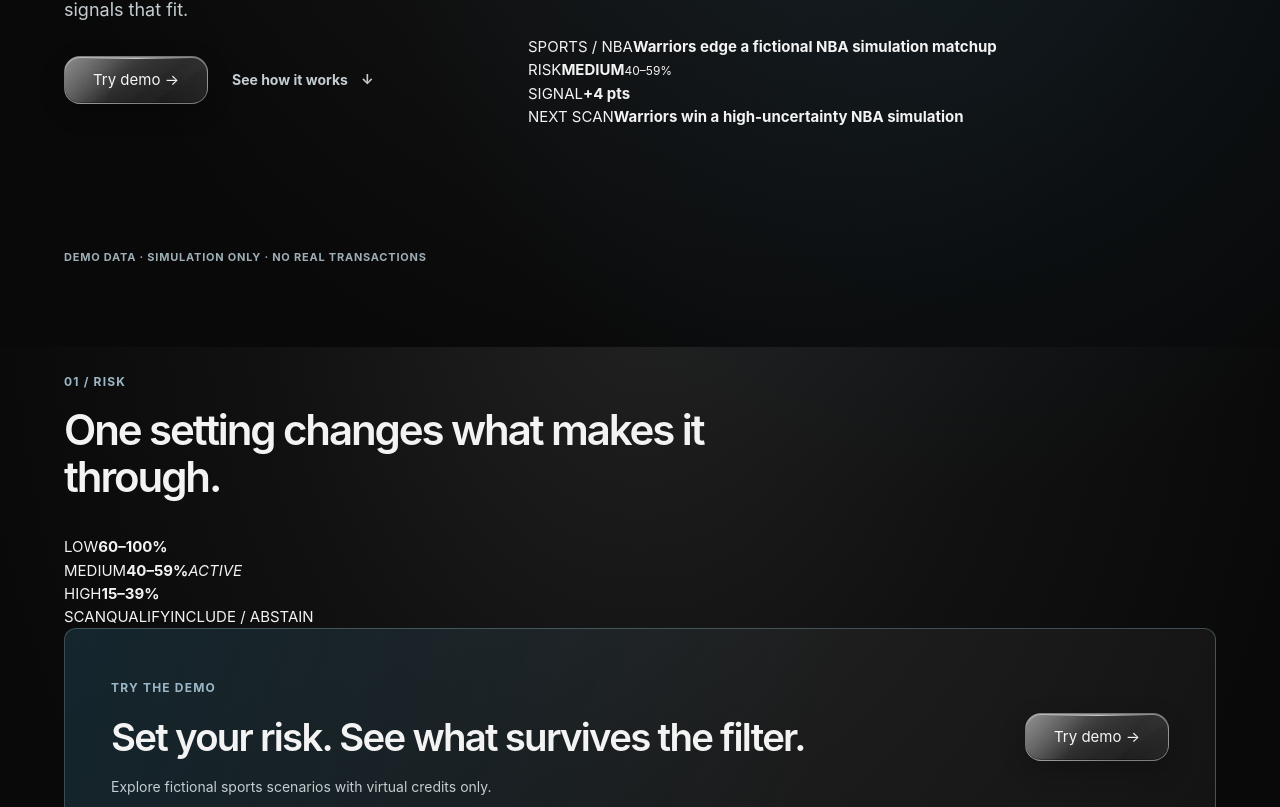
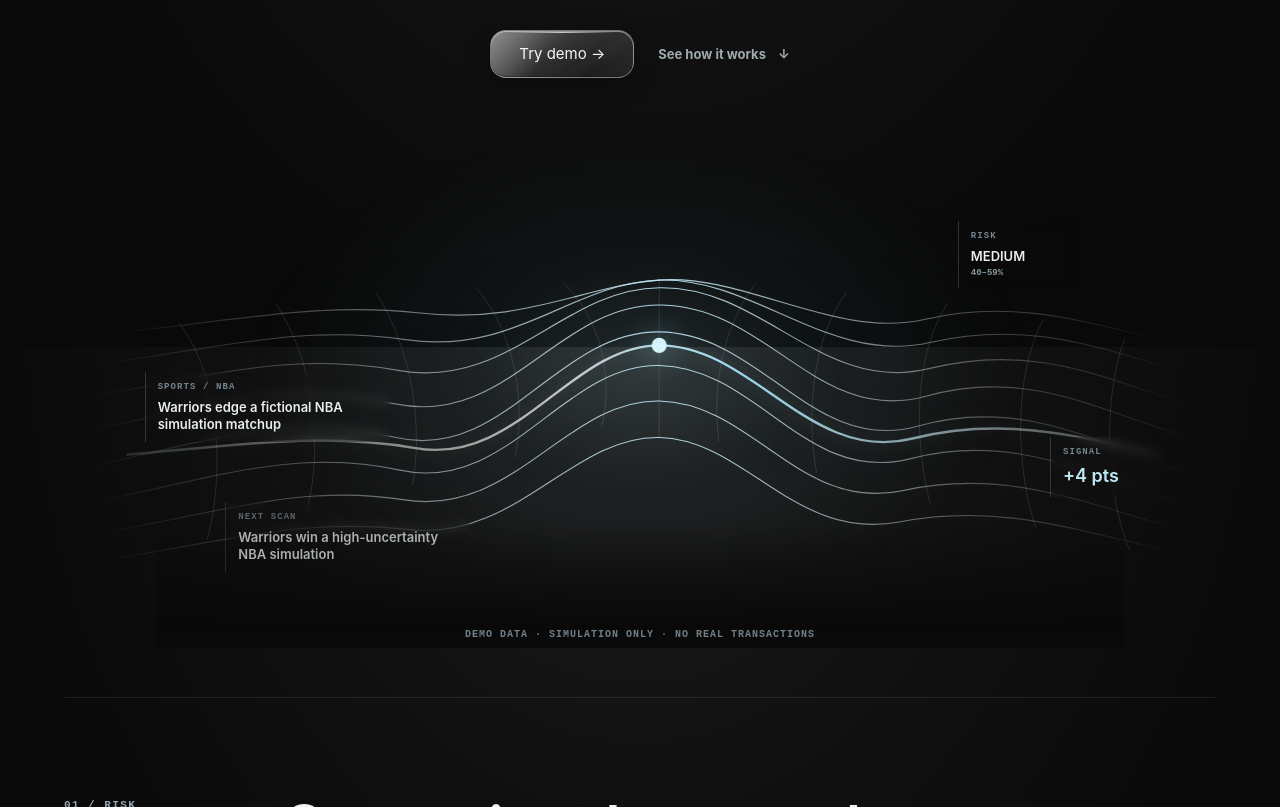
Before and after one commit to anshbalusa-ui/automated-risk-level-betting, a Next.js app: page / in a window 1280 px wide. Shown: the part 453-1260 px from the top of the page. Built offline with nearby package versions, Linux system fonts and the light colour scheme.

Commit message:
style: simplify landing into signal-first experience

```diff
--- a/src/app/globals.css
+++ b/src/app/globals.css
@@ -344,90 +344,321 @@ body { background:radial-gradient(ellipse at 50% -12%,#222 0%,#111 42%,#090909 7
 .badge { border-color:#ffffff27; background:#ffffff08; }
 .status-dot { background:var(--positive); }
 
-/* Landing: product preview and fictional sports signals */
-.landing { position:relative; width:100%; max-width:1560px; padding:0 clamp(20px,5vw,80px); background:radial-gradient(ellipse at 74% 20%,#1c344266,transparent 43%); }
-.landing-nav { min-height:82px; border-color:#ffffff25; }
-.landing-nav nav { display:flex; gap:32px; color:#c4cdd1; font-size:14px; }
+/* Landing: one visual idea, sports + risk + signal */
+.landing {
+  position:relative;
+  width:100%;
+  max-width:1600px;
+  margin:0 auto;
+  padding:0 clamp(20px,5vw,84px);
+  overflow:hidden;
+}
+.landing::before {
+  position:absolute;
+  z-index:-2;
+  inset:0;
+  background:
+    radial-gradient(circle at 50% 37%,#17303d52 0%,transparent 27%),
+    radial-gradient(circle at 50% 42%,#9bdff00a 0%,transparent 44%);
+  content:"";
+  pointer-events:none;
+}
+.landing-nav {
+  min-height:82px;
+  border-color:#ffffff1c;
+}
+.landing-nav nav {
+  display:flex;
+  gap:30px;
+  color:#aeb8be;
+  font-size:13px;
+}
+.landing-nav nav a { transition:color .18s ease; }
 .landing-nav nav a:hover,.landing-secondary:hover { color:#fff; }
-.hero { min-height:740px; grid-template-columns:minmax(320px,.75fr) minmax(0,1.25fr); gap:clamp(32px,4vw,72px); padding:62px 0 80px; }
-.hero-copy { max-width:580px; }
-.landing-kicker,.step-index,.landing-section-heading>span,.landing-close>div>span { color:#9cb7c7; font-size:12px; font-weight:700; letter-spacing:.1em; }
-.landing-kicker { display:flex; align-items:center; gap:10px; }
-.landing-kicker .status-dot { background:#72d8cb; box-shadow:0 0 12px #72d8cb77; }
-.hero-copy h1 { margin:26px 0 24px; font-size:clamp(48px,5vw,78px); font-weight:600; letter-spacing:-.065em; line-height:1.04; }
-.hero-copy h1 em { color:#9ed7e8; }
-.hero-copy>p { max-width:460px; color:#c4cdd1; font-size:18px; line-height:1.55; }
-.hero-actions { gap:24px; margin-top:32px; }
-.landing-secondary { min-height:48px; display:inline-flex; align-items:center; gap:13px; color:#c4cdd1; font-size:14px; font-weight:650; transition:color .18s; }
-.hero-caption { margin-top:23px; color:#9eaeb7; font-size:11px; letter-spacing:.07em; }
-.market-preview { min-width:0; overflow:hidden; border:1px solid #a5d9ee4a; border-radius:15px; background:linear-gradient(145deg,#15252fdc,#10171ddd 52%,#121720ed); box-shadow:0 30px 90px #0009,inset 0 1px #ffffff3a; backdrop-filter:blur(20px); }
-.preview-toolbar,.preview-controls,.featured-signal,.opportunities,.preview-bottom { padding-inline:clamp(17px,2.1vw,30px); }
-.preview-toolbar { height:56px; display:flex; align-items:center; justify-content:space-between; gap:10px; border-bottom:1px solid #ffffff20; color:#abb9c3; font:650 11px/1.3 ui-monospace,SFMono-Regular,monospace; letter-spacing:.03em; }
-.preview-toolbar>span:first-child { color:#eef7fc; }
-.preview-toolbar i { display:inline-block; width:7px; height:7px; margin-right:9px; border-radius:50%; background:#74dfd3; box-shadow:0 0 13px #74dfd3; }
-.preview-controls { display:flex; align-items:end; justify-content:space-between; gap:10px; padding-block:21px; }
-.preview-controls small,.featured-body small,.featured-value small { display:block; color:#a6bac5; font-size:11px; font-weight:650; letter-spacing:.06em; }
-.preview-controls strong { display:flex; align-items:center; flex-wrap:wrap; gap:9px; margin-top:7px; font-size:14px; font-weight:600; }
-.preview-controls strong svg { width:17px; height:17px; color:#93d8eb; }
-.control-divider { width:1px; height:14px; background:#ffffff3d; }
-.risk-range { padding:3px 8px; border:1px solid #a7dff16b; border-radius:5px; color:#b4e2f1; font:600 11px ui-monospace,SFMono-Regular,monospace; }
-.preview-count { color:#a7bac5; font-size:12px; white-space:nowrap; }
-.featured-signal { margin:0 13px; padding-block:23px; border:1px solid #a1dcea56; border-radius:10px; background:linear-gradient(125deg,#2a536657,#ffffff0a 65%); box-shadow:inset 0 1px #ffffff31,0 14px 32px #0005; }
-.featured-heading,.opportunities-head { display:flex; align-items:center; justify-content:space-between; gap:12px; color:#acbec9; font:650 11px/1.3 ui-monospace,SFMono-Regular,monospace; letter-spacing:.05em; }
-.signal-included,.signal-skipped { display:inline-flex; align-items:center; gap:7px; padding:5px 9px; border:1px solid #70dfc25c; border-radius:5px; color:#9be8d5; background:#5cd9b314; font-size:11px; font-weight:650; white-space:nowrap; }
-.signal-included i,.decision-mark { width:6px; height:6px; border-radius:50%; background:#80e2c9; }
-.signal-skipped { border-color:#ffffff33; color:#c6ced3; background:#ffffff0a; }
-.featured-body { display:grid; grid-template-columns:minmax(0,1fr) auto; gap:20px; margin-top:23px; }
-.featured-body h2 { max-width:400px; margin:7px 0 10px; font-size:clamp(19px,2vw,27px); font-weight:600; letter-spacing:-.03em; line-height:1.18; }
-.featured-body p { max-width:340px; margin:0; color:#b9c8d0; font-size:12px; line-height:1.45; }
-.featured-value { display:flex; flex-direction:column; align-items:flex-end; }
-.featured-value strong { margin:5px 0 2px; font-size:clamp(32px,3vw,45px); font-weight:550; letter-spacing:-.055em; line-height:1; font-variant-numeric:tabular-nums; }
-.featured-value>span { color:#a8dcee; font-size:11px; font-weight:650; letter-spacing:.04em; }
-.comparison { margin-top:24px; padding-top:16px; border-top:1px solid #ffffff24; }
-.comparison-labels { display:flex; justify-content:space-between; gap:10px; color:#b6c5cd; font:600 11px ui-monospace,SFMono-Regular,monospace; }
-.comparison-labels b { margin-left:4px; color:#fff; }
-.comparison-bars { display:grid; gap:7px; margin-top:12px; }
-.comparison-bars i { display:block; height:6px; border-radius:3px; background:linear-gradient(90deg,#71bfd9,#b4e5ef); }
-.comparison-bars i+i { height:4px; background:#899faa; }
-.comparison-note { margin-top:12px; color:#b4e7ef; font-size:12px; font-weight:650; }
-.comparison-note span { color:#bac8d0; font-weight:400; }
-.opportunities { padding-block:23px 14px; }
-.opportunities-head { padding-bottom:8px; }
-.opportunity-row { min-width:0; display:grid; grid-template-columns:32px minmax(0,1fr) 55px 76px; align-items:center; gap:12px; min-height:63px; border-top:1px solid #ffffff19; }
-.opportunity-mark { display:grid; place-items:center; width:30px; height:30px; border:1px solid #ffffff31; border-radius:8px; color:#a7d1df; background:#ffffff0c; }
-.opportunity-mark svg { width:17px; height:17px; }
-.opportunity-name { min-width:0; }
-.opportunity-name strong { display:block; overflow:hidden; text-overflow:ellipsis; white-space:nowrap; font-size:12px; font-weight:600; }
-.opportunity-name>span { display:block; margin-top:2px; color:#aabdc7; font-size:11px; text-transform:capitalize; }
-.opportunity-percent { font:600 13px ui-monospace,SFMono-Regular,monospace; font-variant-numeric:tabular-nums; }
-.preview-bottom { min-height:46px; display:flex; align-items:center; justify-content:space-between; gap:10px; border-top:1px solid #ffffff20; color:#adbfca; font-size:10px; font-weight:650; letter-spacing:.04em; }
-.preview-bottom span { font-size:11px; letter-spacing:0; }
-.landing-process { padding:65px 0 95px; border-top:1px solid #ffffff2a; }
-.landing-section-heading h2 { max-width:680px; margin:14px 0 35px; font-size:clamp(27px,3.4vw,42px); font-weight:600; letter-spacing:-.05em; line-height:1.12; }
-.process-grid { display:grid; grid-template-columns:repeat(3,minmax(0,1fr)); gap:15px; }
-.process-grid article { min-width:0; padding:25px; border:1px solid #ffffff2e; border-radius:10px; background:linear-gradient(145deg,#ffffff14,#ffffff06); box-shadow:inset 0 1px #ffffff1d; backdrop-filter:blur(10px); }
-.process-grid h3 { margin:16px 0 19px; font-size:22px; font-weight:600; letter-spacing:-.03em; }
-.process-grid p { margin:18px 0 0; color:#b4bec4; font-size:13px; line-height:1.6; }
-.step-visual { height:105px; padding:15px; border:1px solid #ffffff24; border-radius:8px; background:#090f14b8; }
-.risk-options { display:flex; align-items:center; justify-content:center; gap:6px; }
-.risk-options>span,.risk-options>strong { min-width:0; flex:1; padding:10px 7px; border:1px solid #ffffff25; border-radius:5px; color:#c3cbd0; font-size:12px; font-weight:500; text-align:center; }
-.risk-options>strong { border-color:#9cdbedab; color:#e4f9ff; background:#7acde32a; font-weight:650; }
-.risk-options small { display:block; margin-top:2px; font-size:10px; white-space:nowrap; }
-.decision-options { display:grid; align-content:center; gap:9px; }
-.decision-options span { display:flex; align-items:center; gap:8px; color:#d2dce0; font-size:12px; }
-.decision-options b { margin-left:auto; font:600 12px ui-monospace,SFMono-Regular,monospace; }
-.decision-mark.skipped { background:#8c9ca4; }
-.track-options { display:flex; flex-direction:column; justify-content:center; gap:5px; }
-.track-options>span { color:#a9bdc7; font:600 10px ui-monospace,SFMono-Regular,monospace; }
-.track-options div { display:flex; gap:5px; }
-.track-options i { height:5px; flex:1; border-radius:3px; background:#8bccde; }
-.track-options i:nth-child(2) { background:#638b9e; }
-.track-options i:nth-child(3) { background:#405662; }
-.track-options strong { font-size:12px; font-weight:550; }
-.landing-close { display:flex; align-items:center; justify-content:space-between; gap:28px; padding:46px; border:1px solid #a3d3e149; border-radius:12px; background:linear-gradient(110deg,#1e3d4b8c,#ffffff0c 65%); }
-.landing-close h2 { margin:9px 0; font-size:clamp(29px,3vw,40px); font-weight:600; letter-spacing:-.045em; }
-.landing-close p { margin:0; color:#c4cdd1; font-size:14px; }
-.landing-footer { display:flex; justify-content:space-between; gap:16px; padding:32px 0 40px; color:#a4b5be; font-size:11px; font-weight:700; letter-spacing:.08em; }
+
+.hero {
+  position:relative;
+  min-height:940px;
+  display:flex;
+  flex-direction:column;
+  align-items:center;
+  padding:86px 0 56px;
+  text-align:center;
+}
+.hero-copy {
+  position:relative;
+  z-index:4;
+  width:min(100%,980px);
+  max-width:none;
+}
+.landing-kicker,.landing-section-heading>span,.landing-close>div>span {
+  color:#98a8b1;
+  font:650 11px/1.3 ui-monospace,SFMono-Regular,monospace;
+  letter-spacing:.13em;
+}
+.hero-copy h1 {
+  margin:20px 0 20px;
+  font-size:clamp(64px,8vw,126px);
+  font-weight:560;
+  letter-spacing:-.075em;
+  line-height:.86;
+}
+.hero-copy h1 em {
+  color:#b9d9e3;
+  font-style:normal;
+}
+.hero-copy>p {
+  max-width:560px;
+  margin:0 auto;
+  color:#aeb8be;
+  font-size:17px;
+  line-height:1.6;
+}
+.hero-actions {
+  justify-content:center;
+  gap:24px;
+  margin-top:30px;
+}
+.landing-secondary {
+  min-height:48px;
+  display:inline-flex;
+  align-items:center;
+  gap:12px;
+  color:#9faab0;
+  font-size:13px;
+  font-weight:650;
+  transition:color .18s ease;
+}
+.hero-caption {
+  position:relative;
+  z-index:4;
+  margin-top:-20px;
+  color:#718089;
+  font:600 10px/1.3 ui-monospace,SFMono-Regular,monospace;
+  letter-spacing:.1em;
+}
+
+.signal-landscape {
+  position:relative;
+  width:min(1180px,100%);
+  height:540px;
+  margin-top:30px;
+  isolation:isolate;
+}
+.signal-landscape::after {
+  position:absolute;
+  right:8%;
+  bottom:0;
+  left:8%;
+  height:120px;
+  background:linear-gradient(180deg,transparent,#090909 84%);
+  content:"";
+  pointer-events:none;
+  z-index:3;
+}
+.signal-haze {
+  position:absolute;
+  inset:6% 14% 6%;
+  border-radius:50%;
+  background:
+    radial-gradient(ellipse at 50% 48%,#b9edfb24 0%,#6fb8d20e 28%,transparent 66%);
+  filter:blur(18px);
+}
+.signal-mesh {
+  position:absolute;
+  inset:0;
+  width:100%;
+  height:100%;
+  overflow:visible;
+  filter:drop-shadow(0 0 20px #94d9ee14);
+}
+.mesh-lines path {
+  stroke-width:1.15;
+  vector-effect:non-scaling-stroke;
+}
+.mesh-verticals path {
+  stroke:#ffffff1d;
+  stroke-width:1;
+  vector-effect:non-scaling-stroke;
+}
+.signal-ridge {
+  stroke-width:2.4;
+  vector-effect:non-scaling-stroke;
+  filter:drop-shadow(0 0 9px #a8e7f055);
+}
+.signal-pulse {
+  fill:#d8f7ff;
+  filter:drop-shadow(0 0 13px #9ae8ff);
+  transform-box:fill-box;
+  transform-origin:center;
+  animation:signalPulse 2.4s ease-in-out infinite;
+}
+@keyframes signalPulse {
+  0%,100% { opacity:.55; transform:scale(.75); }
+  50% { opacity:1; transform:scale(1.35); }
+}
+.signal-fragment {
+  position:absolute;
+  z-index:4;
+  min-width:120px;
+  max-width:245px;
+  padding:10px 12px;
+  border-left:1px solid #ffffff2a;
+  color:#e9eef1;
+  text-align:left;
+  backdrop-filter:blur(5px);
+}
+.signal-fragment span {
+  display:block;
+  margin-bottom:5px;
+  color:#75858e;
+  font:650 9px/1.3 ui-monospace,SFMono-Regular,monospace;
+  letter-spacing:.12em;
+}
+.signal-fragment strong {
+  display:block;
+  font-size:13px;
+  font-weight:560;
+  line-height:1.28;
+}
+.signal-fragment small {
+  display:block;
+  margin-top:3px;
+  color:#87959d;
+  font:600 9px ui-monospace,SFMono-Regular,monospace;
+}
+.signal-fragment-a { top:49%; left:7%; }
+.signal-fragment-b { top:21%; right:12%; }
+.signal-fragment-c { right:4%; bottom:28%; }
+.signal-fragment-c strong { color:#bde9f4; font-size:18px; }
+.signal-fragment-d { bottom:14%; left:14%; opacity:.72; }
+
+.landing-risk {
+  position:relative;
+  padding:100px 0 122px;
+  border-top:1px solid #ffffff17;
+}
+.landing-section-heading {
+  display:grid;
+  grid-template-columns:190px minmax(0,680px);
+  align-items:start;
+  gap:28px;
+}
+.landing-section-heading h2 {
+  margin:0;
+  font-size:clamp(36px,4.5vw,66px);
+  font-weight:560;
+  letter-spacing:-.06em;
+  line-height:.98;
+}
+.risk-spectrum {
+  position:relative;
+  display:grid;
+  grid-template-columns:repeat(3,minmax(0,1fr));
+  gap:1px;
+  margin-top:66px;
+  border-top:1px solid #ffffff24;
+  border-bottom:1px solid #ffffff18;
+  background:#ffffff12;
+}
+.risk-band {
+  position:relative;
+  min-height:150px;
+  display:flex;
+  flex-direction:column;
+  justify-content:center;
+  padding:28px;
+  background:#090909;
+}
+.risk-band+ .risk-band { border-left:1px solid #ffffff18; }
+.risk-band span {
+  color:#76838a;
+  font:650 10px ui-monospace,SFMono-Regular,monospace;
+  letter-spacing:.12em;
+}
+.risk-band strong {
+  margin-top:10px;
+  font-size:clamp(25px,3vw,42px);
+  font-weight:540;
+  letter-spacing:-.045em;
+}
+.risk-band i {
+  position:absolute;
+  top:18px;
+  right:18px;
+  padding:5px 8px;
+  border:1px solid #9bdcef47;
+  border-radius:999px;
+  color:#afe7f4;
+  background:#83d5eb0c;
+  font:650 9px ui-monospace,SFMono-Regular,monospace;
+  font-style:normal;
+  letter-spacing:.08em;
+}
+.risk-band-medium {
+  background:
+    radial-gradient(circle at 50% 90%,#71cde71d,transparent 48%),
+    #0b0d0e;
+  box-shadow:inset 0 1px #ffffff12;
+}
+.risk-band-medium::after {
+  position:absolute;
+  right:22px;
+  bottom:-1px;
+  left:22px;
+  height:2px;
+  background:linear-gradient(90deg,transparent,#9ee6f6,transparent);
+  content:"";
+}
+.decision-rail {
+  display:flex;
+  align-items:center;
+  gap:16px;
+  margin-top:28px;
+  color:#6f7d84;
+  font:650 9px ui-monospace,SFMono-Regular,monospace;
+  letter-spacing:.12em;
+}
+.decision-rail i {
+  flex:1;
+  height:1px;
+  background:linear-gradient(90deg,#ffffff0d,#ffffff38,#ffffff0d);
+}
+
+.landing-close {
+  display:flex;
+  align-items:center;
+  justify-content:space-between;
+  gap:34px;
+  margin-bottom:20px;
+  padding:64px 0;
+  border-top:1px solid #ffffff17;
+  border-bottom:1px solid #ffffff17;
+  background:none;
+}
+.landing-close h2 {
+  max-width:760px;
+  margin:9px 0 10px;
+  font-size:clamp(34px,4vw,58px);
+  font-weight:560;
+  letter-spacing:-.055em;
+  line-height:1;
+}
+.landing-close p {
+  margin:0;
+  color:#929da3;
+  font-size:14px;
+}
+.landing-footer {
+  display:flex;
+  justify-content:space-between;
+  gap:16px;
+  padding:26px 0 38px;
+  color:#69767c;
+  font:650 10px ui-monospace,SFMono-Regular,monospace;
+  letter-spacing:.1em;
+}
+
 
 /* Shared translucent work surfaces */
 .app-frame { background:transparent; }
@@ -481,17 +712,26 @@ th { background:#ffffff16; }
 @media (max-width:1100px) { .ledger-table tr { background:var(--glass-surface); box-shadow:var(--glass-shadow); backdrop-filter:var(--glass-blur); } }
 
 @media (max-width:1050px) {
- .hero { min-height:0; grid-template-columns:1fr; gap:42px; padding:60px 0 75px; }
- .hero-copy { max-width:680px; }
- .hero-copy h1 { font-size:clamp(48px,7vw,72px); }
- .market-preview { width:100%; }
+ .hero { min-height:860px; padding-top:72px; }
+ .hero-copy h1 { font-size:clamp(62px,10vw,104px); }
+ .signal-landscape { height:500px; }
+ .signal-fragment-a { left:2%; }
+ .signal-fragment-b { right:5%; }
+ .signal-fragment-c { right:2%; }
+ .landing-section-heading { grid-template-columns:140px minmax(0,1fr); }
 }
 @media (max-width:800px) {
- .process-grid { grid-template-columns:1fr; }
- .process-grid article { display:grid; grid-template-columns:1fr 1fr; gap:0 24px; align-items:center; }
- .process-grid h3 { grid-column:1; margin:12px 0; }
- .process-grid .step-visual { grid-row:1/4; grid-column:2; }
- .process-grid p { grid-column:1; margin:0; }
+ .hero { min-height:800px; padding-top:58px; }
+ .hero-copy h1 { font-size:clamp(56px,12vw,90px); }
+ .signal-landscape { height:450px; margin-top:18px; }
+ .signal-fragment-d { display:none; }
+ .signal-fragment-a { top:58%; left:1%; max-width:190px; }
+ .signal-fragment-b { top:22%; right:1%; }
+ .signal-fragment-c { right:1%; bottom:24%; }
+ .landing-section-heading { display:block; }
+ .landing-section-heading h2 { margin-top:14px; max-width:640px; }
+ .risk-spectrum { margin-top:46px; }
+ .landing-close { align-items:flex-start; flex-direction:column; }
 }
 @media (max-width:700px) {
  body { background-attachment:scroll; }
@@ -500,37 +740,36 @@ th { background:#ffffff16; }
  .landing-nav .brand { gap:8px; font-size:11px; }
  .landing-nav .brand-symbol { width:32px; height:32px; font-size:19px; }
  .landing-nav nav { display:none; }
- .hero { gap:31px; padding:47px 0 62px; }
- .hero-copy h1 { margin:19px 0; font-size:clamp(43px,11.4vw,62px); }
- .hero-copy>p { font-size:15px; line-height:1.55; }
- .hero-actions { gap:17px; margin-top:23px; }
- .hero-caption { margin-top:19px; font-size:10px; }
- .preview-toolbar,.preview-controls,.featured-signal,.opportunities,.preview-bottom { padding-inline:16px; }
- .preview-toolbar { font-size:10px; }
- .preview-count { display:none; }
- .featured-signal { margin:0 8px; padding-block:18px; }
- .featured-body { grid-template-columns:1fr; gap:12px; margin-top:16px; }
- .featured-body h2 { font-size:22px; }
- .featured-value { flex-direction:row; align-items:center; justify-content:space-between; flex-wrap:wrap; gap:5px 10px; }
- .featured-value strong { font-size:34px; }
- .featured-value>span { width:100%; text-align:right; }
- .opportunity-row { grid-template-columns:25px minmax(0,1fr) 52px; gap:9px; padding:10px 0; }
- .opportunity-mark { width:24px; height:24px; }
- .opportunity-name strong { font-size:12px; }
- .opportunity-row>.signal-included,.opportunity-row>.signal-skipped { grid-column:2/-1; width:max-content; margin-left:auto; }
- .preview-bottom span { display:none; }
- .landing-process { padding:50px 0 65px; }
- .process-grid article { display:block; padding:20px; }
- .process-grid h3 { margin:13px 0 15px; }
- .process-grid p { margin-top:14px; }
- .landing-close { display:block; padding:27px; }
- .landing-close .button { margin-top:25px; }
+ .hero { min-height:720px; padding:48px 0 34px; }
+ .hero-copy h1 { margin:16px 0 18px; font-size:clamp(48px,15vw,72px); line-height:.9; }
+ .hero-copy>p { max-width:390px; font-size:14px; line-height:1.55; }
+ .hero-actions { gap:14px; margin-top:24px; }
+ .landing-secondary { font-size:12px; }
+ .signal-landscape { width:calc(100% + 34px); height:380px; margin-top:20px; margin-left:-17px; }
+ .signal-haze { inset:8% 6% 5%; }
+ .signal-fragment { max-width:160px; padding:8px 9px; }
+ .signal-fragment strong { font-size:11px; }
+ .signal-fragment-a { top:59%; left:5%; }
+ .signal-fragment-b { top:18%; right:5%; }
+ .signal-fragment-c { right:5%; bottom:20%; }
+ .signal-fragment-c strong { font-size:15px; }
+ .hero-caption { margin-top:-3px; font-size:8px; letter-spacing:.07em; }
+ .landing-risk { padding:72px 0 82px; }
+ .landing-section-heading h2 { font-size:clamp(34px,10vw,50px); }
+ .risk-spectrum { grid-template-columns:1fr; margin-top:38px; background:transparent; border:1px solid #ffffff18; }
+ .risk-band { min-height:110px; }
+ .risk-band+ .risk-band { border-top:1px solid #ffffff18; border-left:0; }
+ .risk-band-medium::after { right:0; bottom:0; left:0; }
+ .decision-rail { gap:8px; font-size:8px; }
+ .landing-close { padding:50px 0; }
+ .landing-close h2 { font-size:clamp(34px,10vw,48px); }
 }
 @media (max-width:390px) {
  .landing-nav .button { padding-inline:12px; font-size:12px; }
- .preview-toolbar>span:last-child { font-size:9px; }
  .hero-actions { gap:10px; }
- .landing-secondary { font-size:12px; }
+ .signal-fragment-a { max-width:138px; }
+ .signal-fragment-b { right:3%; }
+ .signal-fragment-c { right:3%; }
 }
 @media (max-width:700px) {
  .sidebar { background:#101010f5; }
```
